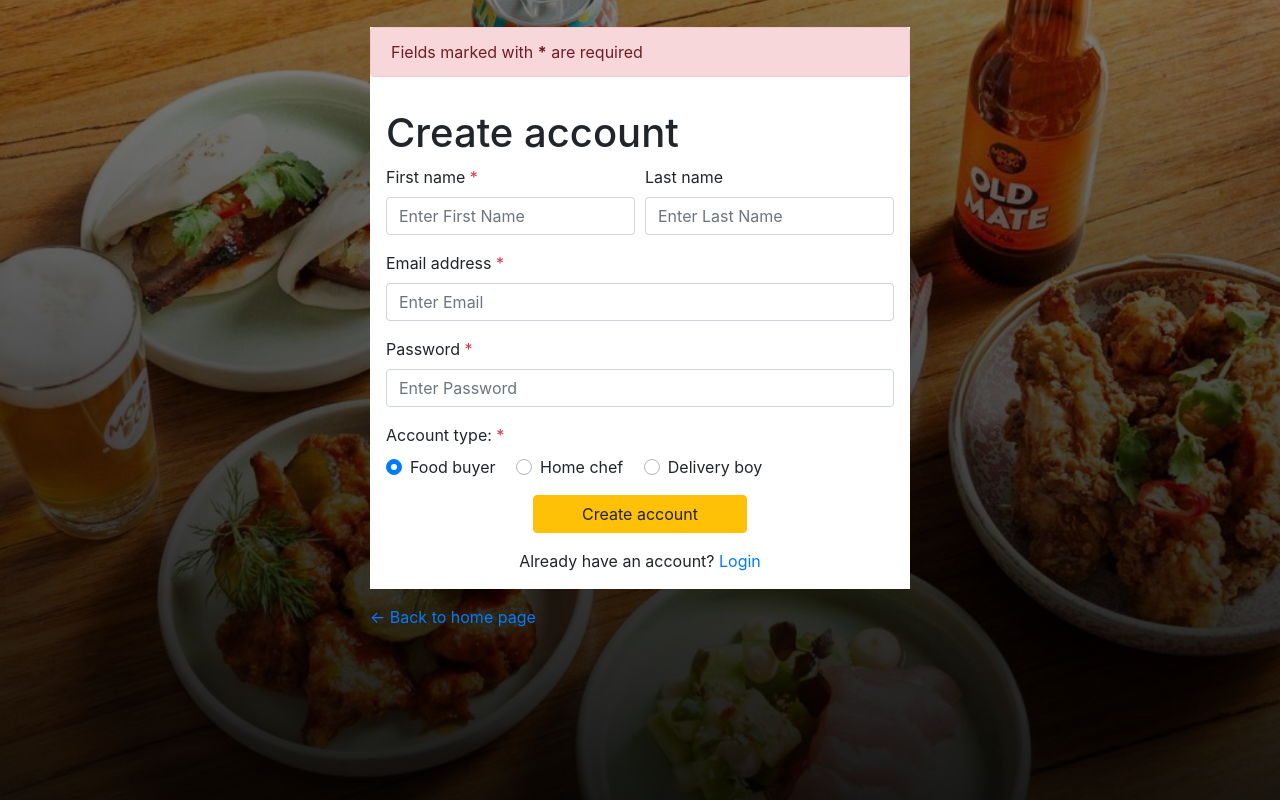
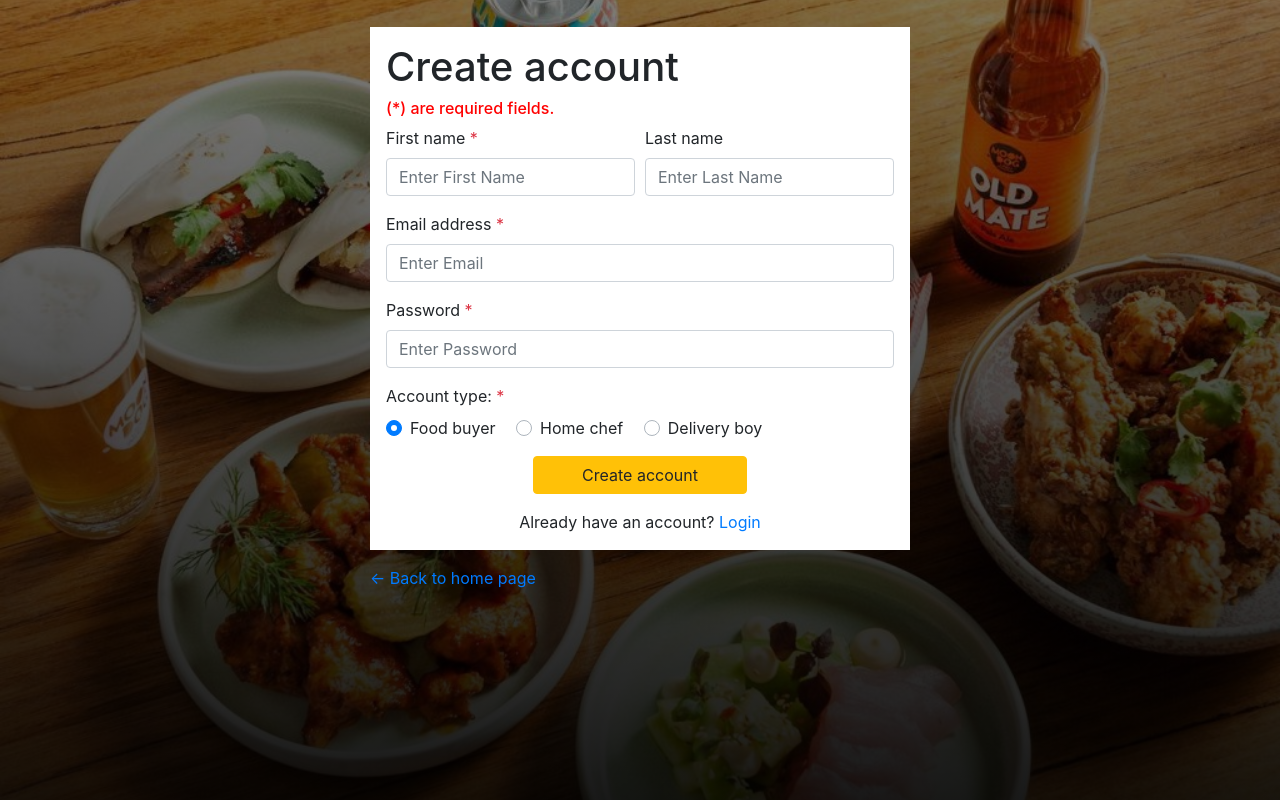
Before and after one commit to Raamyy/HomeEats-Website, a website: page signup.html in a window 1280 px wide. Drawn offline with nearby package versions, Linux system fonts and the light colour scheme.

Commit message:
Replace alert with red text

```diff
--- a/signup.html
+++ b/signup.html
@@ -27,10 +27,8 @@
         <div class="row justify-content-center">
             <div class="col-md-6 col-sm-10">
                 <form class="bg-white" style="margin-top: 5%;" action="dashboard.html">
-                    <div class="alert alert-danger" role="alert">
-                        Fields marked with <b>*</b> are required
-                    </div>
                     <h1 class="px-3 pt-3">Create account</h1>
+                    <h6 class="px-3 pt-0" style="color: red;">(*) are required fields.</h6>
                     <div class="form-row px-3">
                         <div class="form-group col-md-6">
                             <label for="inputName">First name</label> <span class="text-danger">*</span>
```
